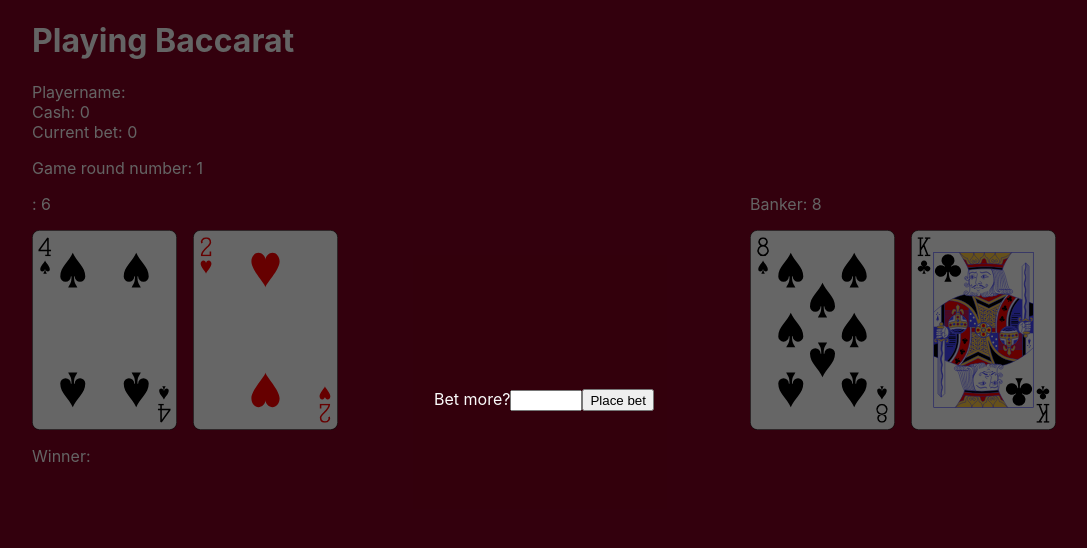
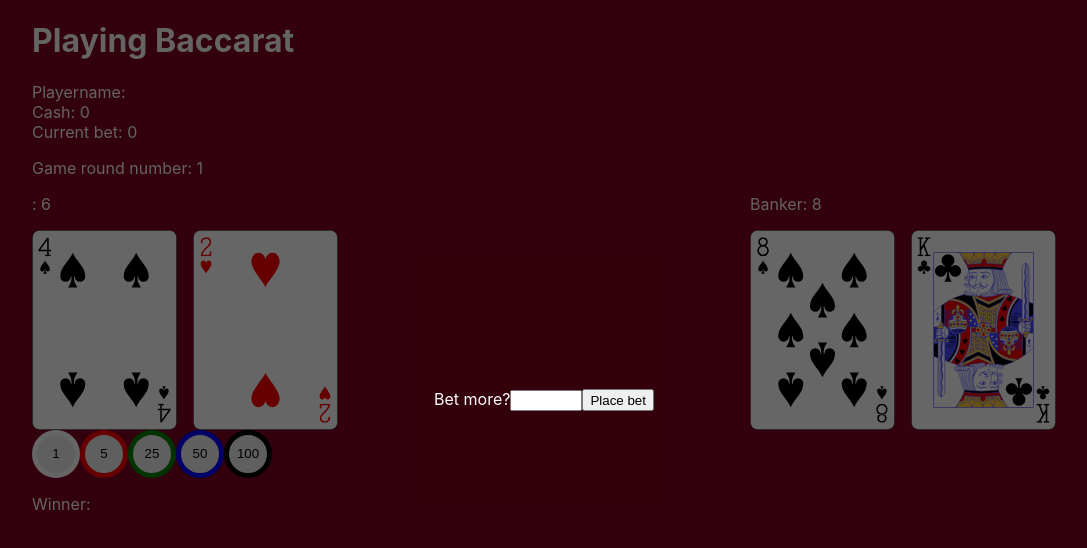
Before and after one commit to Ewelina92/Baccarat, a React (Create React App) app: page / in a window 1280 px wide. Both pictures are taken after a click on the button "Start New Game". Shown: the top 548 px of the page, without its empty margins (96-1183 px from the left). Built offline with nearby package versions, Linux system fonts and the light colour scheme.

Commit message:
add betting chips
* add betting chips
* fix comments

```diff
--- /dev/null
+++ b/src/components/betting-chips/BettingChip.module.scss
@@ -0,0 +1,26 @@
+.chip {
+  width: 3rem;
+  height: 3rem;
+  border: 5px solid black;
+  border-radius: 50%;
+}
+
+button[value="1"] {
+  border-color: white;
+}
+
+button[value="5"] {
+  border-color: red;
+}
+
+button[value="25"] {
+  border-color: green;
+}
+
+button[value="50"] {
+  border-color: blue;
+}
+
+button[value="100"] {
+  border-color: black;
+}
--- /dev/null
+++ b/src/components/betting-chips/BettingChip.tsx
@@ -0,0 +1,31 @@
+import React from "react";
+import { observer } from "mobx-react";
+
+import styles from "./BettingChip.module.scss";
+import { useMainStore } from "../../hooks/useMainStore";
+
+export type BettingChipsValues = 1 | 5 | 25 | 50 | 100;
+
+export type BettingChipProps = {
+  value: BettingChipsValues;
+};
+
+export const BettingChip = observer((props: BettingChipProps) => {
+  const { value } = props;
+  const { game } = useMainStore();
+
+  const addToBet = () => {
+    game.setCurrentBet(value);
+  };
+
+  return (
+    <button
+      className={styles.chip}
+      type="button"
+      value={value}
+      onClick={addToBet}
+    >
+      {value}
+    </button>
+  );
+});
--- a/src/components/game/GameField.tsx
+++ b/src/components/game/GameField.tsx
@@ -4,6 +4,9 @@ import { useMainStore } from "../../hooks/useMainStore";
 
 import { Card } from "../cards/Card";
 import styles from "./GameField.module.scss";
+import { BettingChip, BettingChipsValues } from "../betting-chips/BettingChip";
+
+const bettingChipValues: BettingChipsValues[] = [1, 5, 25, 50, 100];
 
 export const GameField = observer(() => {
   const { game, player, baccarat } = useMainStore();
@@ -38,6 +41,9 @@ export const GameField = observer(() => {
           </div>
         </div>
       </div>
+      {bettingChipValues.map((value) => (
+        <BettingChip key={value} value={value} />
+      ))}
       <p>Winner: {game.winner}</p>
     </div>
   );
```
